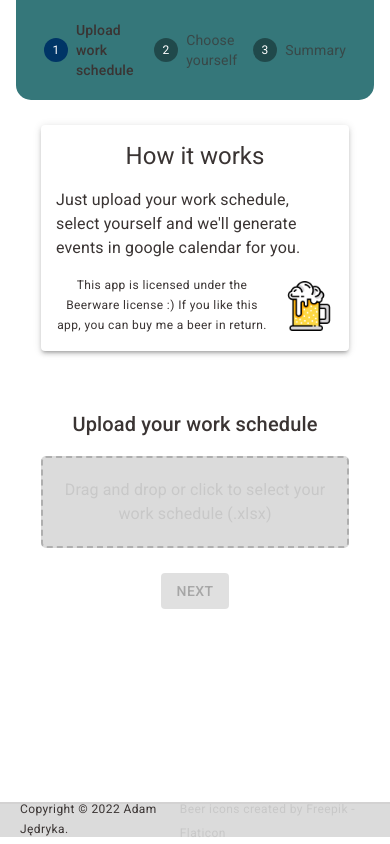
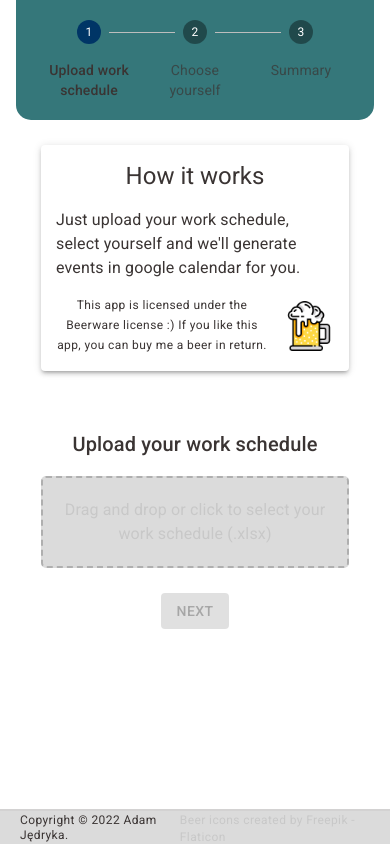
Before and after one commit to Zummek/homla-gcalendar-generator, a React (Create React App) app: page / in a window 390 px wide. Built offline with nearby package versions, Linux system fonts and the light colour scheme.

Commit message:
Adjust fotter and stepper

```diff
--- a/src/component/Footer/Footer.tsx
+++ b/src/component/Footer/Footer.tsx
@@ -3,7 +3,7 @@ import { Column, Row } from '../Flex';
 import { Credit, FooterWrapper } from './styled';
 
 interface FooterProps {
-  credit: {
+  credit?: {
     text: string;
     href: string;
     title: string;
@@ -17,12 +17,18 @@ const Footer = ({ credit }: FooterProps) => {
     <FooterWrapper>
       <Row justifyContent="space-between">
         <Column justifyContent="center">
-          <Typography variant="caption">Copyright © {year} Adam Jędryka.</Typography>
+          <Typography variant="caption" lineHeight={1.2}>
+            Copyright © {year} Adam Jędryka.
+          </Typography>
         </Column>
         <Column justifyContent="center">
-          <Credit href={credit.href} title={credit.title}>
-            <Typography variant="caption">{credit.text}</Typography>
-          </Credit>
+          {credit && (
+            <Credit href={credit.href} title={credit.title}>
+              <Typography variant="caption" lineHeight={1.2}>
+                {credit.text}
+              </Typography>
+            </Credit>
+          )}
         </Column>
       </Row>
     </FooterWrapper>
--- a/src/component/Footer/styled.ts
+++ b/src/component/Footer/styled.ts
@@ -12,6 +12,7 @@ export const FooterWrapper = styled.footer`
 
 export const Credit = styled.a`
   color: ${({ theme }) => theme.text.low};
+  line-height: 1;
   text-decoration: none;
   &:hover {
     color: ${({ theme }) => theme.text.primary};
--- a/src/page/HomePage/HomePage.tsx
+++ b/src/page/HomePage/HomePage.tsx
@@ -1,4 +1,4 @@
-import { Box, Button, Container, Step, StepLabel, Stepper } from '@mui/material';
+import { Box, Button, Container, Step, StepLabel, Stepper, useMediaQuery } from '@mui/material';
 import { useState } from 'react';
 import { useTranslation } from 'react-i18next';
 import Footer from '../../component/Footer';
@@ -32,15 +32,18 @@ const HomePage = () => {
     setActiveStep(activeStep - 1);
   };
 
+  // eslint-disable-next-line @typescript-eslint/no-explicit-any
+  const isSmallScreen = useMediaQuery((theme: any) => theme.breakpoints.down('sm'));
+
   return (
     <>
       {/* <Helmet>
         <title>Home Page</title>
         <meta name="description" content="A React Boilerplate application homepage" />
       </Helmet> */}
-      <Container maxWidth="md" style={{ minHeight: '95vh' }}>
+      <Container maxWidth="md" style={{ minHeight: 'calc(100vh - 35px)' }}>
         <StepperContainer>
-          <Stepper activeStep={activeStep}>
+          <Stepper activeStep={activeStep} alternativeLabel={isSmallScreen}>
             <Step key="upload-file">
               <StepLabel>{t('home.uploadWorkSchedule')}</StepLabel>
             </Step>
@@ -63,17 +66,23 @@ const HomePage = () => {
               {t('common.back')}
             </Button>
           )}
+          {activeStep !== 2 && (
             <Button variant="contained" disabled={!isNextStepAvailable()} onClick={nextStep}>
               {t('common.next')}
             </Button>
+          )}
         </Box>
       </Container>
       <Footer
-        credit={{
+        credit={
+          activeStep === 0
+            ? {
                 href: 'https://www.flaticon.com/free-icons/beer',
                 title: 'beer icons',
                 text: 'Beer icons created by Freepik - Flaticon'
-        }}
+              }
+            : undefined
+        }
       />
     </>
   );
```
Lines whose indentation alone changed are shown as unchanged.
